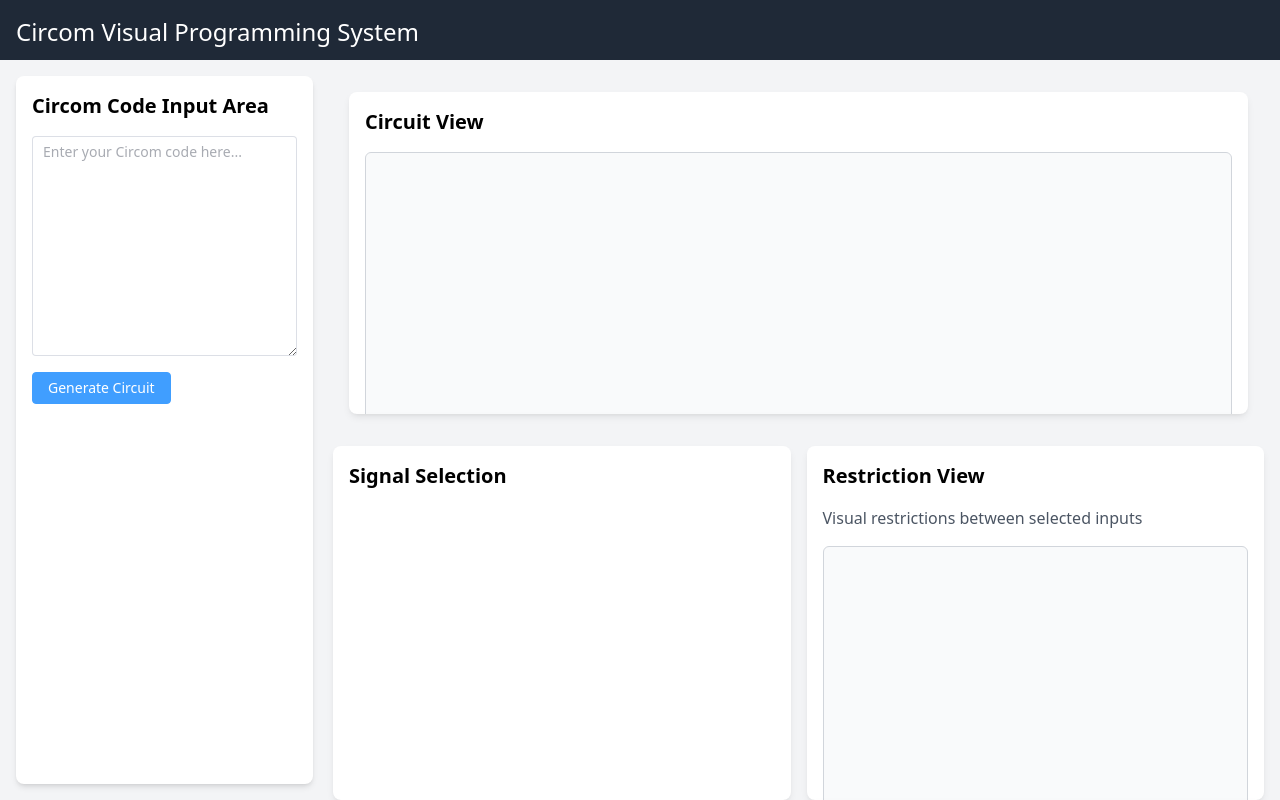
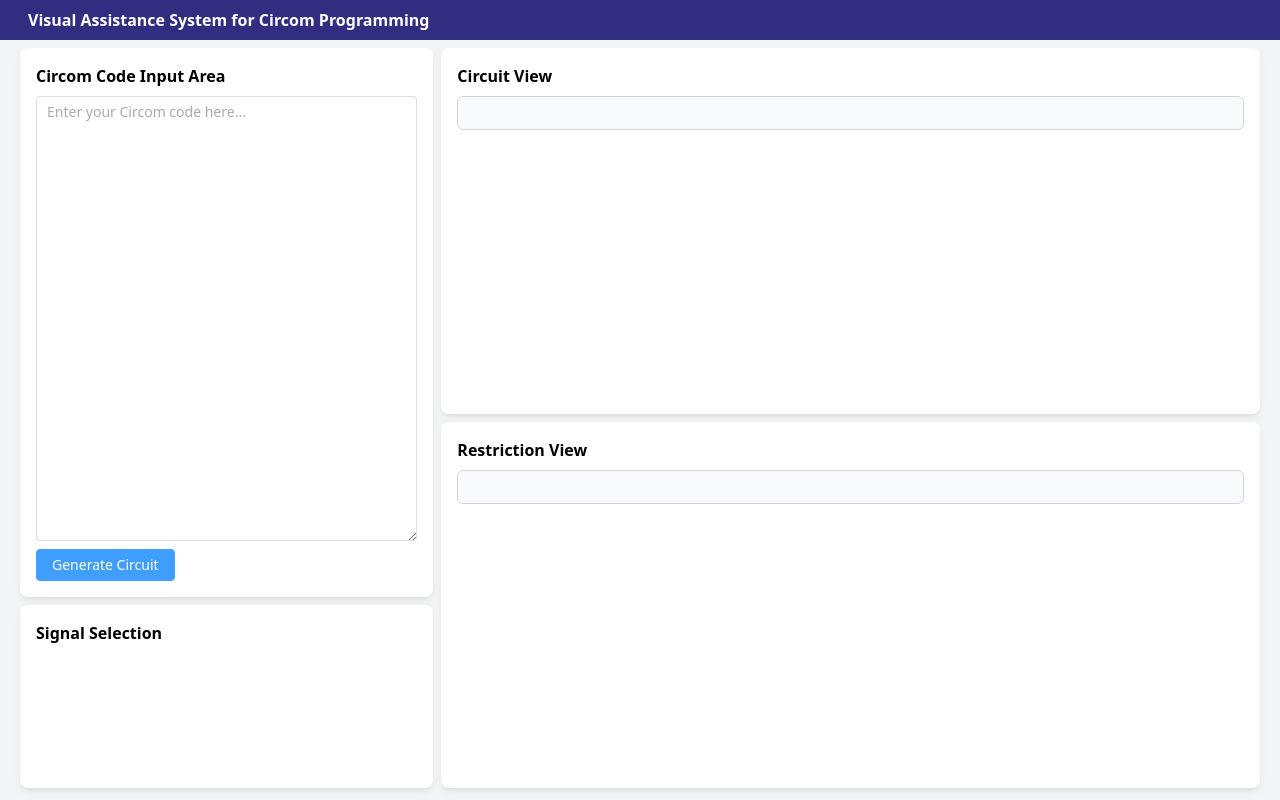
Before and after one commit to AmbitionCX/circomViz, a Vue app in the folder Frontend/: page / in a window 1280 px wide. Built offline with nearby package versions, Linux system fonts and the light colour scheme.

Commit message:
feat: change tailwind and apis for Frontend

```diff
--- a/Frontend/package.json
+++ b/Frontend/package.json
@@ -4,7 +4,7 @@
   "version": "0.0.0",
   "type": "module",
   "scripts": {
-    "dev": "vite",
+    "dev": "vite --open",
     "build": "vue-tsc -b && vite build",
     "preview": "vite preview"
   },
--- a/Frontend/src/App.vue
+++ b/Frontend/src/App.vue
@@ -1,31 +1,28 @@
 <template>
   <el-container class="h-screen">
-    <el-header class="bg-gray-800 text-white p-4">
-      <h1 class="text-2xl">Circom Visual Programming System</h1>
+    <el-header class="bg-indigo-900">
+      <h1 class="text-base text-white font-bold p-2">Visual Assistance System for Circom Programming</h1>
     </el-header>
-    <el-main class="p-4 bg-gray-100">
-      <el-row :gutter="20" class="h-full">
-        <el-col :span="6" class="h-full">
+    <el-main class="bg-gray-100 pt-2">
+      <el-row class="h-full w-full">
+        <el-col :span="8" class="h-full">
           <!-- A: Circom Code Input Area -->
-          <div class="h-full bg-white p-4 rounded-lg shadow-md">
+          <div class="h-3/4 w-full bg-white p-4 mb-2 rounded-lg shadow-custom shadow-exposed-bottom">
             <CircomCode />
           </div>
+          <!-- C: Signal Selection -->
+          <div class="h-1/4 w-full bg-white p-4 mb-2 rounded-lg shadow-custom shadow-exposed-bottom">
+            <SignalSelection class="h-full w-full" />
+          </div>
         </el-col>
-        <el-col :span="18" class="h-full">
+        <el-col :span="16" class="h-full pl-2">
           <!-- B: Circuit View -->
-          <div class="h-1/2 p-4 mb-4">
-            <div class="h-full w-full bg-white rounded-lg shadow-custom shadow-exposed-bottom">
-              <CircuitView class="h-full w-full p-4" />
-            </div>
+          <div class="h-1/2 w-full bg-white p-4 mb-2 rounded-lg shadow-custom shadow-exposed-bottom">
+            <CircuitView />
           </div>
-          <!-- C & D: Signal Selection and Restriction View -->
-          <div class="h-1/2 grid grid-cols-2 gap-4">
-            <div class="bg-white p-4 rounded-lg shadow-custom">
-              <SignalSelection class="h-full w-full" />
-            </div>
-            <div class="bg-white p-4 rounded-lg shadow-custom shadow-exposed-bottom">
-              <RestrictionView class="h-full w-full" />
-            </div>
+          <!-- D: Restriction View -->
+          <div class="h-1/2 w-full bg-white p-4 mb-2 rounded-lg shadow-custom shadow-exposed-bottom">
+            <RestrictionView />
           </div>
         </el-col>
       </el-row>
@@ -41,6 +38,10 @@ import RestrictionView from './components/RestrictionView.vue';
 </script>
 
 <style scoped>
+.el-header {
+  --el-header-height: fit-content;
+}
+
 .shadow-custom {
   box-shadow: 0 4px 8px -2px rgba(0, 0, 0, 0.1), 0 2px 4px -2px rgba(0, 0, 0, 0.05);
   overflow: hidden;
--- /dev/null
+++ b/Frontend/src/apis/index.ts
@@ -0,0 +1,23 @@
+import request from './request'
+
+enum API {
+    generate_circuit = '/generateCircuit',
+}
+
+// --------- generate_circuit ---------
+interface generate_circuit_request {
+    code: string
+}
+
+interface generate_circuit_response {
+    data: string
+}
+
+export const generate_circuit = (data: generate_circuit_request) =>
+    request.post<any, generate_circuit_response>(API.generate_circuit, data, {
+        headers: {
+            'Access-Control-Allow-Origin': '*'
+        },
+    })
+
+// ---------  ---------
--- /dev/null
+++ b/Frontend/src/apis/request.ts
@@ -0,0 +1,31 @@
+import axios from 'axios'
+
+const request = axios.create({
+  baseURL: import.meta.env.VITE_BASE_URL,
+  timeout: 1200000,
+  headers: {
+    post: {
+      'Access-Control-Allow-Origin': '*',
+    },
+  },
+})
+
+request.interceptors.request.use(
+  (config) => {
+    return config
+  },
+  (error) => {
+    return Promise.reject(error)
+  },
+)
+
+request.interceptors.response.use(
+  (response) => {
+    return response.data
+  },
+  (error) => {
+    return Promise.reject(error)
+  },
+)
+
+export default request
--- a/Frontend/src/components/CircomCode.vue
+++ b/Frontend/src/components/CircomCode.vue
@@ -1,30 +1,58 @@
 <template>
-  <div>
-    <h2 class="text-xl font-bold mb-4">Circom Code Input Area</h2>
-    <el-input type="textarea" v-model="code" rows="10" class="w-full"
-      placeholder="Enter your Circom code here..."></el-input>
-    <el-button @click="generateCircuit" type="primary" class="mt-4">Generate Circuit</el-button>
-    <el-alert v-if="error" type="error" class="mt-4">{{ error }}</el-alert>
+  <div class="flex flex-col h-full w-full">
+    <div>
+      <h2 class="text-base font-bold mb-2">Circom Code Input Area</h2>
+    </div>
+    <div class="grow">
+      <el-input type="textarea" v-model="code" class="w-full h-full"
+        placeholder="Enter your Circom code here..."></el-input>
+    </div>
+    <div>
+      <el-button @click="generateCircuit" type="primary" class="mt-2">Generate Circuit</el-button>
+      <el-alert v-if="error" type="error" class="mt-4">{{ error }}</el-alert>
+    </div>
   </div>
 </template>
 
 <script setup lang="ts">
 import { ref } from 'vue';
-import axios from 'axios';
-import { useCircuitStore } from '../stores/circuit';
+import { generate_circuit } from '@/apis/index.ts'
+import { useCircuitStore } from '@/stores/circuit';
 
-const code = ref('');
+const code = ref<string>('');
 const circuitStore = useCircuitStore();
-const error = ref('');
+const error = ref<string>('');
+
+interface generate_circuit_response {
+  data: string
+}
+
+interface ErrorType {
+  response?: {
+    data?: {
+      error?: string;
+    };
+  };
+}
 
 const generateCircuit = async () => {
-  try {
-    error.value = '';
-    const response = await axios.post('http://localhost:8080/parse-circom', { code: code.value });
-    const circuitData = response.data;
+
+  let data = {
+    code: code.value
+  }
+
+  generate_circuit(data).then((response: generate_circuit_response) => {
+    let circuitData = response.data;
     circuitStore.setCircuitData(circuitData);
-  } catch (err) {
+  }).catch((err: ErrorType) => {
+    console.log(error)
     error.value = err.response?.data?.error || 'Error generating circuit';
-  }
+  })
 };
 </script>
+
+<style scoped>
+:deep(textarea) {
+  height:100%
+}
+</style>
--- a/Frontend/src/components/CircuitView.vue
+++ b/Frontend/src/components/CircuitView.vue
@@ -1,13 +1,13 @@
 <template>
   <div>
-    <h2 class="text-xl font-bold mb-4">Circuit View</h2>
+    <h2 class="text-base font-bold mb-2">Circuit View</h2>
     <div ref="circuitContainer" class="border border-gray-300 p-4 rounded-md bg-gray-50 h-full"></div>
   </div>
 </template>
 
 <script setup lang="ts">
 import { ref, computed, watch } from 'vue';
-import { useCircuitStore } from '../stores/circuit';
+import { useCircuitStore } from '@/stores/circuit';
 
 const circuitStore = useCircuitStore();
 const circuitData = computed(() => circuitStore.circuitData);
--- a/Frontend/src/components/RestrictionView.vue
+++ b/Frontend/src/components/RestrictionView.vue
@@ -1,7 +1,6 @@
 <template>
   <div>
-    <h2 class="text-xl font-bold mb-4">Restriction View</h2>
-    <p class="text-gray-600 mb-4">Visual restrictions between selected inputs</p>
+    <h2 class="text-base font-bold mb-2">Restriction View</h2>
     <div class="border border-gray-300 p-4 rounded-md bg-gray-50 h-full overflow-y-auto">
       <ul>
         <li v-for="signal in selectedSignals" :key="signal" class="mb-2">
@@ -14,10 +13,11 @@
 
 <script setup lang="ts">
 import { computed } from 'vue';
-import { useCircuitStore } from '../stores/circuit';
+import { useCircuitStore } from '@/stores/circuit';
 
 const circuitStore = useCircuitStore();
 const selectedSignals = computed(() => circuitStore.selectedSignals);
+
 </script>
 
 <style scoped>
--- a/Frontend/src/components/SignalSelection.vue
+++ b/Frontend/src/components/SignalSelection.vue
@@ -1,6 +1,6 @@
 <template>
   <div>
-    <h2 class="text-xl font-bold mb-4">Signal Selection</h2>
+    <h2 class="text-base font-bold mb-2">Signal Selection</h2>
     <el-checkbox-group v-model="selectedSignals">
       <el-checkbox v-for="signal in signals" :key="signal" :label="signal">{{ signal }}</el-checkbox>
     </el-checkbox-group>
@@ -9,11 +9,12 @@
 
 <script setup lang="ts">
 import { ref, watch, computed } from 'vue';
-import { useCircuitStore } from '../stores/circuit';
+import { useCircuitStore } from '@/stores/circuit';
 
 const circuitStore = useCircuitStore();
+const selectedSignals = ref([]);
+
 const signals = computed(() => circuitStore.circuitData.signals || []);
-const selectedSignals = ref([]);
 
 watch(selectedSignals, (newSignals) => {
   circuitStore.setSelectedSignals(newSignals);
--- a/Frontend/tsconfig.app.json
+++ b/Frontend/tsconfig.app.json
@@ -21,7 +21,10 @@
     "strict": true,
     "noUnusedLocals": true,
     "noUnusedParameters": true,
-    "noFallthroughCasesInSwitch": true
+    "noFallthroughCasesInSwitch": true,
+    "paths": {
+      "@/*": ["./src/*"]
+    }
   },
   "include": ["src/**/*.ts", "src/**/*.tsx", "src/**/*.vue"]
 }
--- a/Frontend/vite.config.ts
+++ b/Frontend/vite.config.ts
@@ -4,4 +4,9 @@ import vue from '@vitejs/plugin-vue'
 // https://vitejs.dev/config/
 export default defineConfig({
   plugins: [vue()],
+  resolve: {
+    alias: {
+      '@': '/src'
+    }
+  }
 })
```
Also changed, not shown: 2 other files (tests, documents, lock files or other folders).
